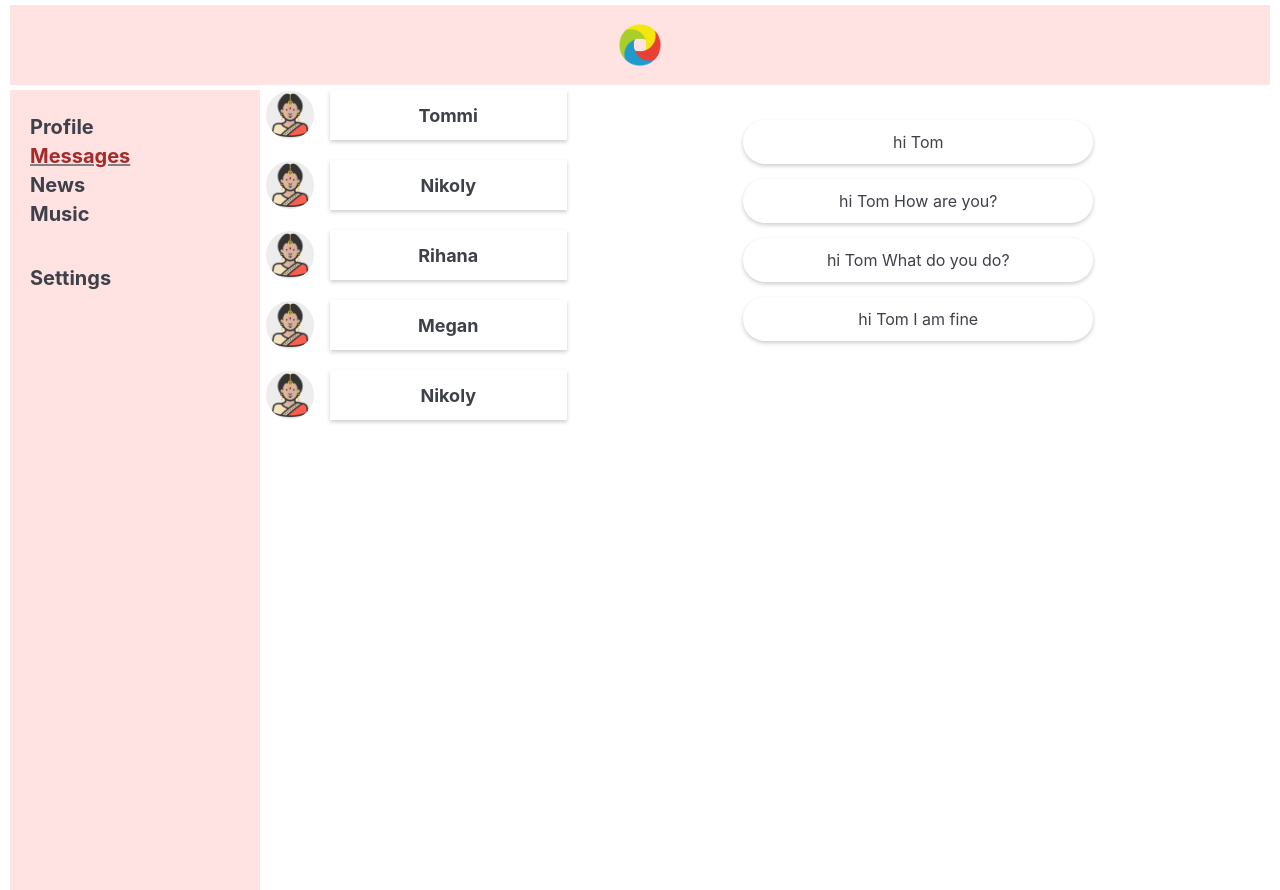
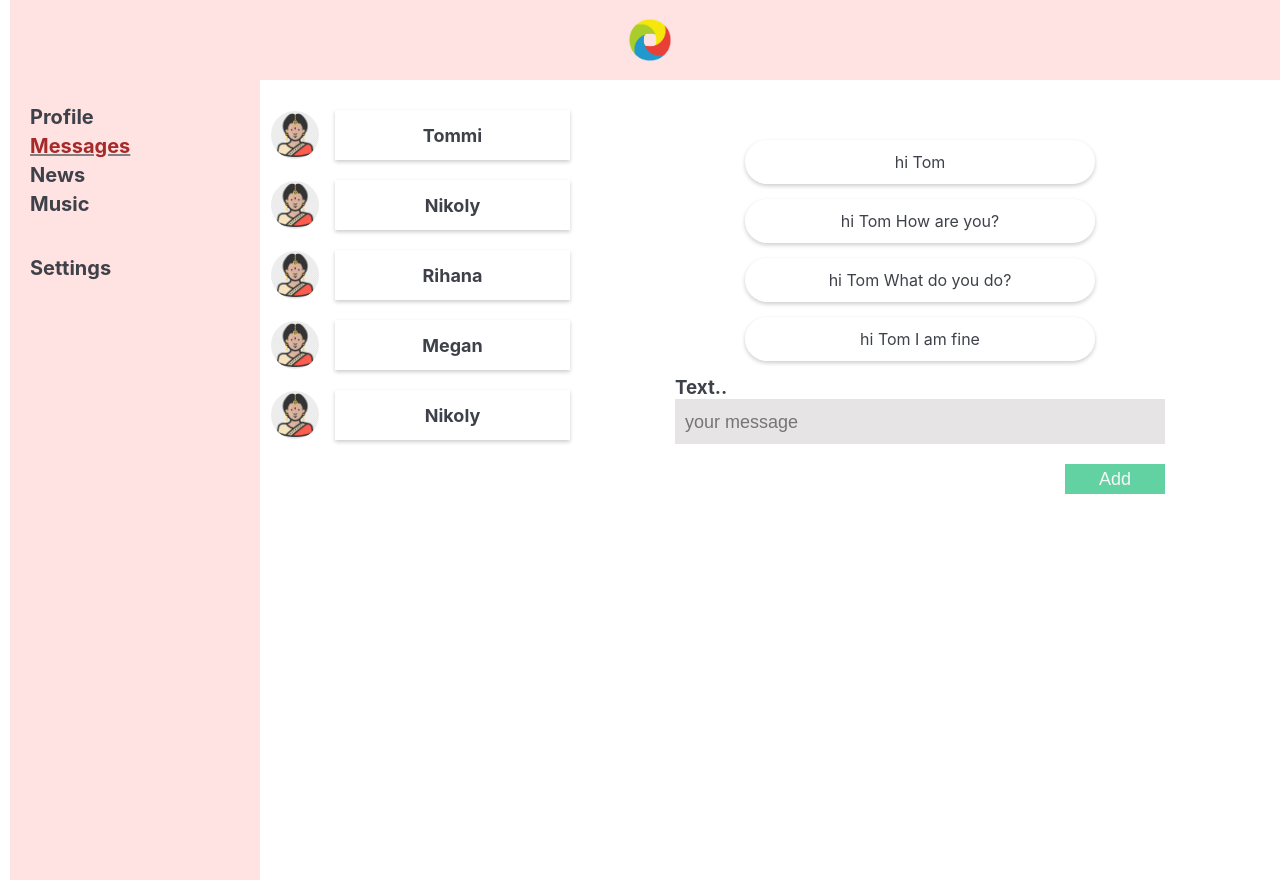
Before and after one commit to lelickau/react_s-one, a React (Create React App) app: page /pageDialogs in a window 1280 px wide. After the commit the page ends 800 px from the top, so only its background shows below. Built offline with nearby package versions, Linux system fonts and the light colour scheme.

Commit message:
19.03.21 v1.4

```diff
--- a/src/App.css
+++ b/src/App.css
@@ -10,6 +10,11 @@
   max-width: 1260px;
   margin: 0 auto;
 }
+.content__box {
+  width: 100%;
+  margin-left: 260px;
+  margin-top: 80px;
+}
 
 .main {
   display: flex;
--- a/src/App.js
+++ b/src/App.js
@@ -19,11 +19,13 @@ const App = (props) => {
 			<Header/>
 			<main className="main">
 				<NavBar link={props.state.navBarList}/>
-				<Route path="/pageProfile" render={ () => <PageProfile posts={props.state.pageProfile}/>}/>
-				<Route path="/pageDialogs" render={ () => <PageDialogs state={props.state.pageDialogs}/>}/>
-				<Route path="/pageMusic" render={ () => <PageMusic/>}/>
-				<Route path="/pageNews" render={ () => <PageNews/>}/>
-				<Route path="/pageSettings" render={ () => <PageSettings/>}/>
+				<div className="content__box">
+					<Route path="/pageProfile" render={ () => <PageProfile posts={props.state.pageProfile} addPost={props.addPost}/>}/>
+					<Route path="/pageDialogs" render={ () => <PageDialogs state={props.state.pageDialogs}/>}/>
+					<Route path="/pageMusic" render={ () => <PageMusic/>}/>
+					<Route path="/pageNews" render={ () => <PageNews/>}/>
+					<Route path="/pageSettings" render={ () => <PageSettings/>}/>
+				</div>
 			</main>
 
 		</div>
--- a/src/components/header/header.module.css
+++ b/src/components/header/header.module.css
@@ -1,10 +1,11 @@
 .header {
+  width: 100%;
     height: 80px;
+    position: fixed;
     display: flex;
     align-items: center;
     justify-content: space-around;
     background-color: #FFE2E2;
-    margin-top: 5px;
     margin-bottom: 5px;
   }
 
--- a/src/components/navBar/navBar.module.css
+++ b/src/components/navBar/navBar.module.css
@@ -1,7 +1,9 @@
 .nav {
     padding: 20px;
     min-width: 250px;
+    position: fixed;
     height: 100vh;
     background-color: #FFE2E2;
     margin-right: 5px;
+    margin-top: 80px;
   }
--- a/src/components/pageDialogs/pageDialogs.jsx
+++ b/src/components/pageDialogs/pageDialogs.jsx
@@ -12,7 +12,14 @@ const PageDialogs = (props) => {
     let messagesElement = props.state.messages
         .map( m => <Message text={m.message}/> );
 
+    let newMessageItem = React.createRef();
+    let addMessage = () => {
+        let text = newMessageItem.current.value;
+        alert(text);
+    }
+
     return (
+        <>
         <div className={style.wrapper}>
             <div className={style.dialogs__box}>
                 {dialogsElement}
@@ -20,9 +27,16 @@ const PageDialogs = (props) => {
             </div>
             <div className={style.messages__box}>
                 {messagesElement}
-
+                <form className={style.form}>
+                    <label>
+                        <h3>Text..</h3>
+                        <input ref={newMessageItem} className={style.input__post} type="text" name="post" placeholder='your message'/>
+                    </label>
+                    <button onClick={addMessage} className={style.btn__post}>Add</button>
+                </form>
             </div>
         </div>
+        </>
     )
 }
 
--- a/src/components/pageDialogs/pageDialogs.module.css
+++ b/src/components/pageDialogs/pageDialogs.module.css
@@ -1,6 +1,7 @@
 .wrapper {
     display: flex;
     width: 100%;
+    margin-top: 30px;
 }
 .dialogs__box {
     min-width: 30%;
@@ -19,3 +20,27 @@
     align-items: center;
 
 }
+.form {
+    width: 70%;
+}
+.input__post {
+    width: 100%;
+    height: 45px;
+      font-size: 18px;
+      padding: 6px 0 4px 10px;
+      background: #e6e4e4;
+      border: none;
+    margin-bottom: 20px;
+  }
+
+  .btn__post {
+    display: block;
+    width: 100px;
+    height: 30px;
+    margin: auto 0 auto auto;
+    background-color: #62D2A2;
+    border: none;
+    color: #F6F6f6;
+    font-size: 18px;
+    cursor: pointer;
+  }
--- a/src/components/pageProfile/pageProfile.jsx
+++ b/src/components/pageProfile/pageProfile.jsx
@@ -13,7 +13,7 @@ const PageProfile = (props) => {
         <div>
 			<Banner/>
 			<Profile/>
-			<Posts/>
+			<Posts addPost={props.addPost}/>
 			{postsItoms}
 		</div>
     )
--- a/src/components/pageProfile/posts/posts.jsx
+++ b/src/components/pageProfile/posts/posts.jsx
@@ -1,15 +1,25 @@
 import React from 'react';
 import style from'./posts.module.css';
 
-const Posts = () => {
+
+const Posts = (props) => {
+	let newPostElement = React.createRef();
+
+	let addPost = (e) => {
+		e.preventDefault();
+		let text = newPostElement.current.value;
+		props.addPost(text);
+		newPostElement.current.value = '';
+	};
+
 	return (
 		<div className={style.posts}>
 						<form>
 							<label>
 								<h3>My posts</h3>
-								<input className={style.input__post} type="text" name="post" placeholder='your nows'/>
+								<input ref={newPostElement} className={style.input__post} type="text" name="post" placeholder='your nows'/>
 							</label>
-							<button className={style.btn__post}>Send</button>
+							<button onClick={addPost} className={style.btn__post}>Send</button>
 						</form>
 					</div>
 	)
--- a/src/index.js
+++ b/src/index.js
@@ -1,16 +1,10 @@
-import React from 'react';
-import ReactDOM from 'react-dom';
 import './index.css';
-import App from './App';
 import reportWebVitals from './reportWebVitals';
+import {rendedEntireThree} from './render';
 import state from './redux/state';
 
-ReactDOM.render(
-  <React.StrictMode>
-    <App state={state}/>
-  </React.StrictMode>,
-  document.getElementById('root')
-);
+
+rendedEntireThree(state);
 
 // If you want to start measuring performance in your app, pass a function
 // to log results (for example: reportWebVitals(console.log))
--- a/src/redux/state.js
+++ b/src/redux/state.js
@@ -1,4 +1,4 @@
-
+import {rendedEntireThree} from './../render';
 let state = {
     pageProfile: {
         posts: [
@@ -36,4 +36,16 @@ let state = {
 
 }
 
+export let addPost = (textPost) => {
+    let newPost = {
+        post: textPost,
+        id: 1,
+        likesCount: 0,
+    };
+
+    state.pageProfile.posts.push(newPost);
+    rendedEntireThree(state);
+}
+
+
 export default state;
--- /dev/null
+++ b/src/render.js
@@ -0,0 +1,14 @@
+import React from 'react';
+import ReactDOM from 'react-dom';
+import './index.css';
+import App from './App';
+import {addPost} from './redux/state';
+
+export let rendedEntireThree = (state) => {
+    ReactDOM.render(
+        <React.StrictMode>
+            <App state={state} addPost={addPost}/>
+        </React.StrictMode>,
+    document.getElementById('root')
+    );
+}
```
